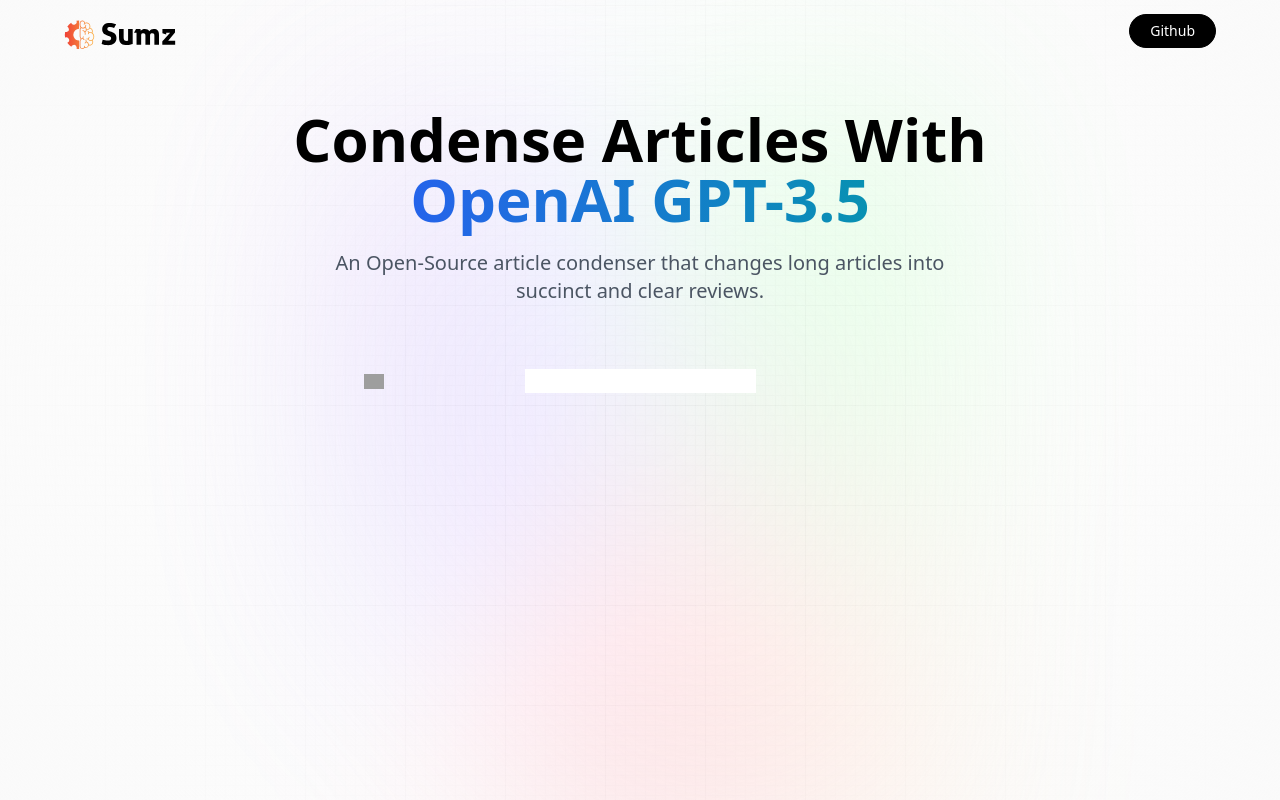
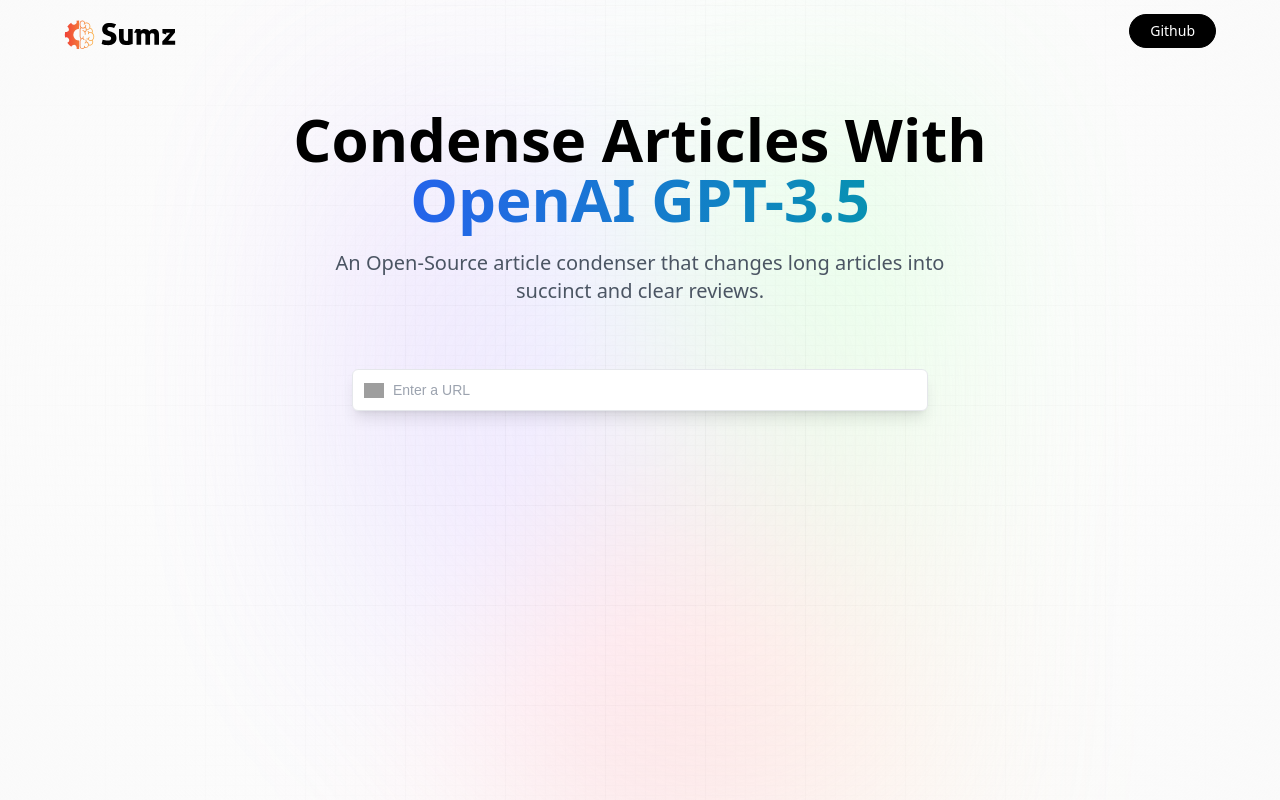
Before and after one commit to marshaweru/mbrija, a React (Vite) app: page / in a window 1280 px wide. Built offline with nearby package versions, Linux system fonts and the light colour scheme; grey boxes are pictures that could not be loaded; a web font is replaced by a local one.

Commit message:
Add sibling element button

```diff
--- a/src/components/demo.jsx
+++ b/src/components/demo.jsx
@@ -9,7 +9,8 @@
       <div className="flex flex-col w-full gap-2">
         <form className="relative flex justify-center items-center" onSubmit={() =>{}}>
           <img src="linkIcon" alt="link_icon" className="absolute left-0 my-2 ml-3 w-5"/>
-          <input type="text" />
+          <input type="url" placeholder="Enter a URL" value="" onChange={() => {}} required className="url_input peer" />
+          <button type="Submit"></button>
         </form>
       </div>
 
```
